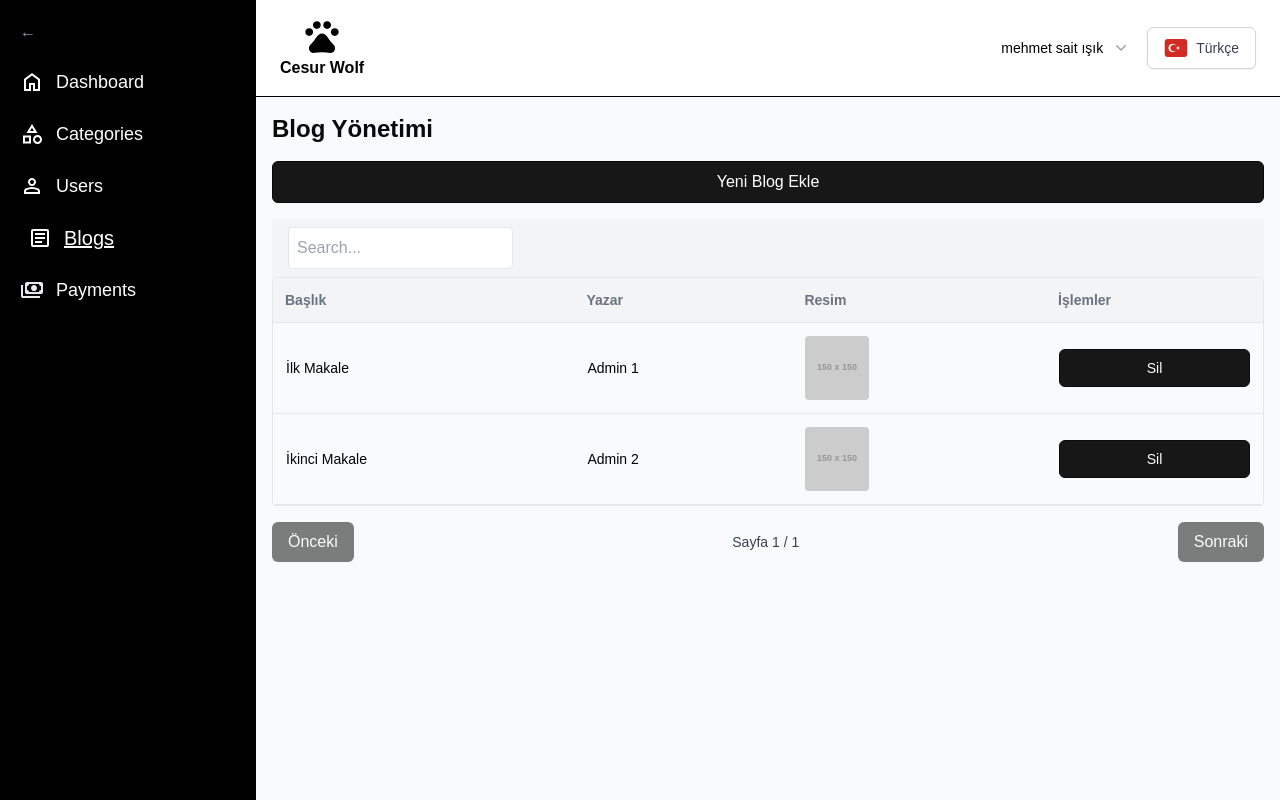
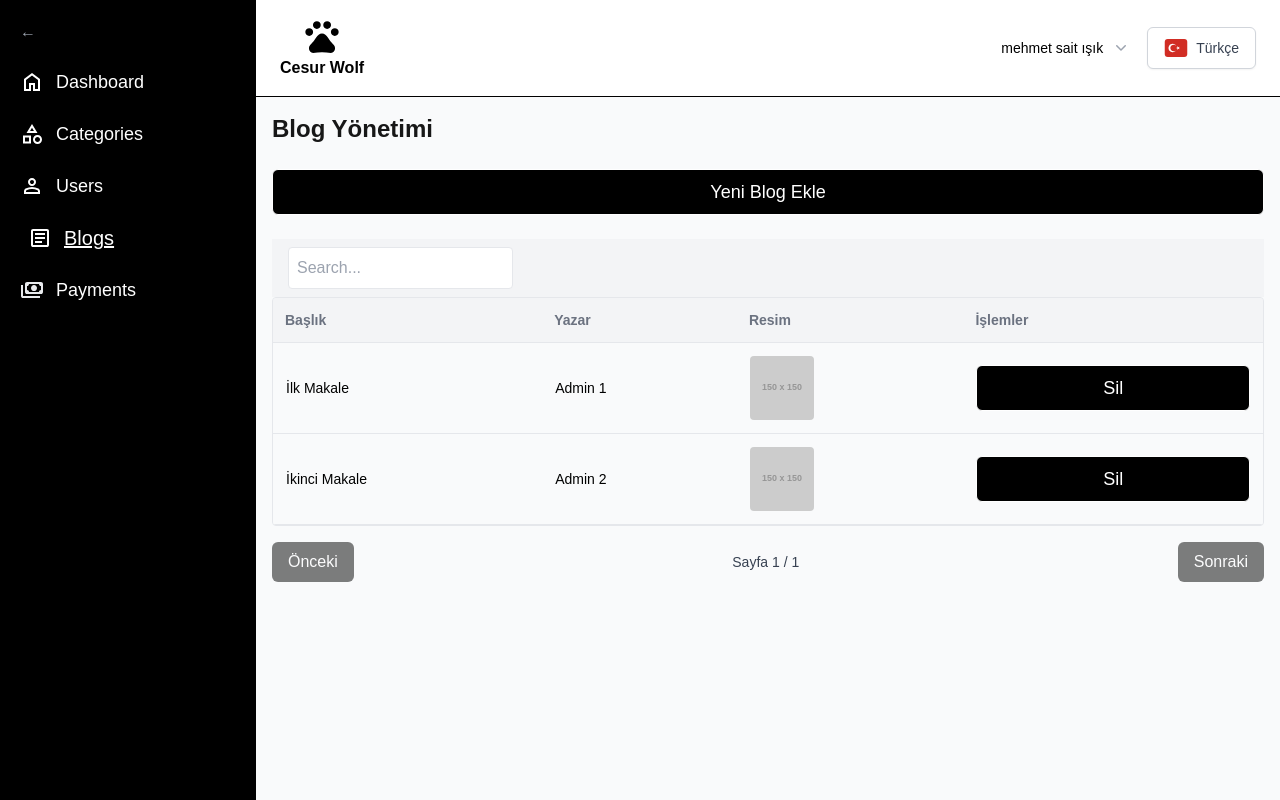
Before and after one commit to girisimci/admin-panel-boilerplate, a Next.js app: page /blog in a window 1280 px wide. Built offline with nearby package versions, Linux system fonts and the light colour scheme.

Commit message:
reverse commit

```diff
--- a/src/components/commons/button.js
+++ b/src/components/commons/button.js
@@ -1,14 +1,21 @@
 import React from "react";
 
-const Button = ({ name, click, disabled, type, styleType = "primary", width }) => {
+const Button = ({ name, click,disabled, type, isOfferButton,width }) => {
+  let backgroundClass = ''
+  if(isOfferButton) {
+    backgroundClass = "bg-[#5F7E5F]"
+  } else {
+    if(disabled) {
+      backgroundClass = "bg-gray-800"
+    } else {
+      backgroundClass = " bg-black text-white"
+    }
+  }
   return (
     <button
       type={type}
-      className={`button button-${styleType} ${disabled ? "button-disabled" : ""} ${
-        width ? width : "w-full"
-      }`}
+      className= {`${width ? width : 'w-full'} min-w-[93px]  min-h-[31px] ${backgroundClass} hover:bg-gray-800 hover:text-white text-white rounded-md py-2 text-lg font-medium my-2 border border-white p-2 transition duration-700 ease-in-out `}
       onClick={click}
-      disabled={disabled}
     >
       {name}
     </button>
--- a/src/styles/globals.css
+++ b/src/styles/globals.css
@@ -5,168 +5,17 @@
 :root {
   --background: #ffffff;
   --foreground: #171717;
-
-  /* Renkler */
-  --primary: #171717;
-  --secondary: #fbbc05;
-  --success: #34a853;
-  --error: #ea4335;
-  --warning: #f9ab00;
-  --neutral: #f5f5f5;
-
-  /* Karanlık Mod Renkler */
-  --dark-background: #0a0a0a;
-  --dark-foreground: #ffffff;
-  --dark-primary: #4d90fe;
 }
 
 @media (prefers-color-scheme: dark) {
   :root {
-    --background: var(--dark-background);
-    --foreground: var(--dark-foreground);
+    --background: #0a0a0a;
+    --foreground: #ededed;
   }
 }
 
-/* Global Body Stilleri */
 body {
   color: var(--foreground);
   background: var(--background);
   font-family: Arial, Helvetica, sans-serif;
 }
-
-.button {
-  display: inline-block;
-  font-weight: 500;
-  border: #0a0a0a 0.5px solid;
-  text-align: center;
-  border-radius: 0.375rem;
-  padding: 0.5rem 1rem;
-  transition: all 0.3s ease-in-out;
-}
-
-.button-primary {
-  background-color: var(--primary);
-  color: #fff;
-}:hover{
-  color:#0a0a0a
-}
-
-.button-primary:hover {
-  background-color: darken(var(--primary), 10%);
-}
-
-.button-secondary {
-  background-color: var(--secondary);
-  color: #fff;
-}
-
-.button-secondary:hover {
-  background-color: darken(var(--secondary), 10%);
-}
-
-.button-disabled {
-  background-color: #e0e0e0;
-  color: #9e9e9e;
-  cursor: not-allowed;
-}
-
-.button-success {
-  background-color: var(--success);
-  color: #fff;
-}
-
-.button-error {
-  background-color: var(--error);
-  color: #fff;
-}
-
-.button-warning {
-  background-color: var(--warning);
-  color: #fff;
-}
-
-/* Global Card Stilleri */
-.card {
-  background-color: var(--background);
-  border: 1px solid #e0e0e0;
-  border-radius: 0.5rem;
-  box-shadow: 0 1px 3px rgba(0, 0, 0, 0.1);
-  padding: 1rem;
-  transition: all 0.3s ease-in-out;
-}
-
-.card:hover {
-  box-shadow: 0 4px 6px rgba(0, 0, 0, 0.2);
-}
-
-/* Global Modal Stilleri */
-.modal {
-  position: fixed;
-  inset: 0;
-  display: flex;
-  justify-content: center;
-  align-items: center;
-  background-color: rgba(0, 0, 0, 0.5);
-}
-
-.modal-content {
-  background-color: var(--background);
-  border-radius: 0.5rem;
-  box-shadow: 0 4px 6px rgba(0, 0, 0, 0.2);
-  padding: 2rem;
-  max-width: 500px;
-  width: 100%;
-  animation: fadeIn 0.3s ease-in-out;
-}
-
-@keyframes fadeIn {
-  from {
-    opacity: 0;
-    transform: scale(0.95);
-  }
-  to {
-    opacity: 1;
-    transform: scale(1);
-  }
-}
-
-/* Renk Sınıfları */
-.bg-primary {
-  background-color: var(--primary);
-}
-
-.bg-secondary {
-  background-color: var(--secondary);
-}
-
-.bg-success {
-  background-color: var(--success);
-}
-
-.bg-error {
-  background-color: var(--error);
-}
-
-.bg-warning {
-  background-color: var(--warning);
-}
-
-.text-primary {
-  color: var(--primary);
-}
-
-.text-secondary {
-  color: var(--secondary);
-}
-
-.text-success {
-  color: var(--success);
-}
-
-.text-error {
-  color: var(--error);
-}
-
-.text-warning {
-  color: var(--warning);
-}
```
